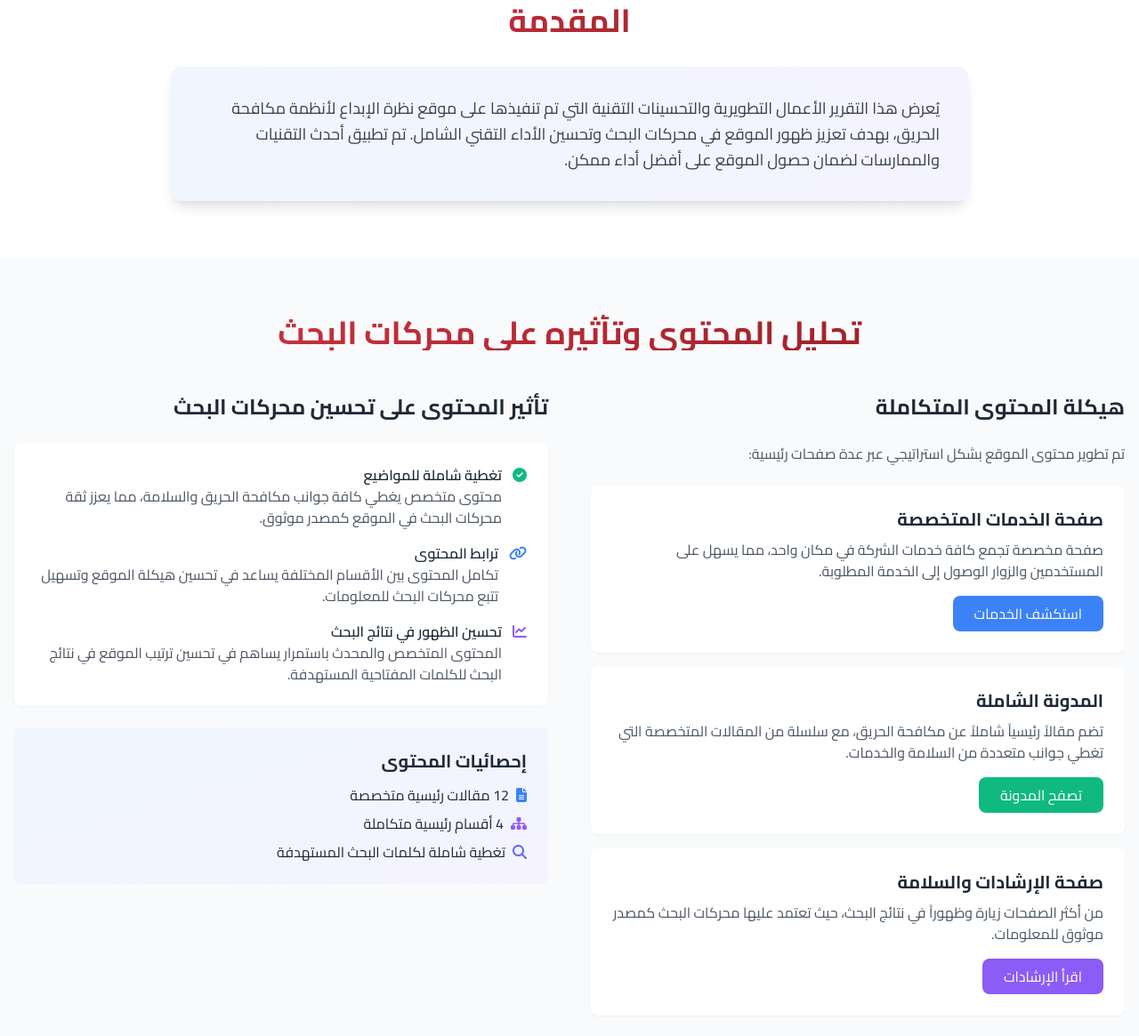
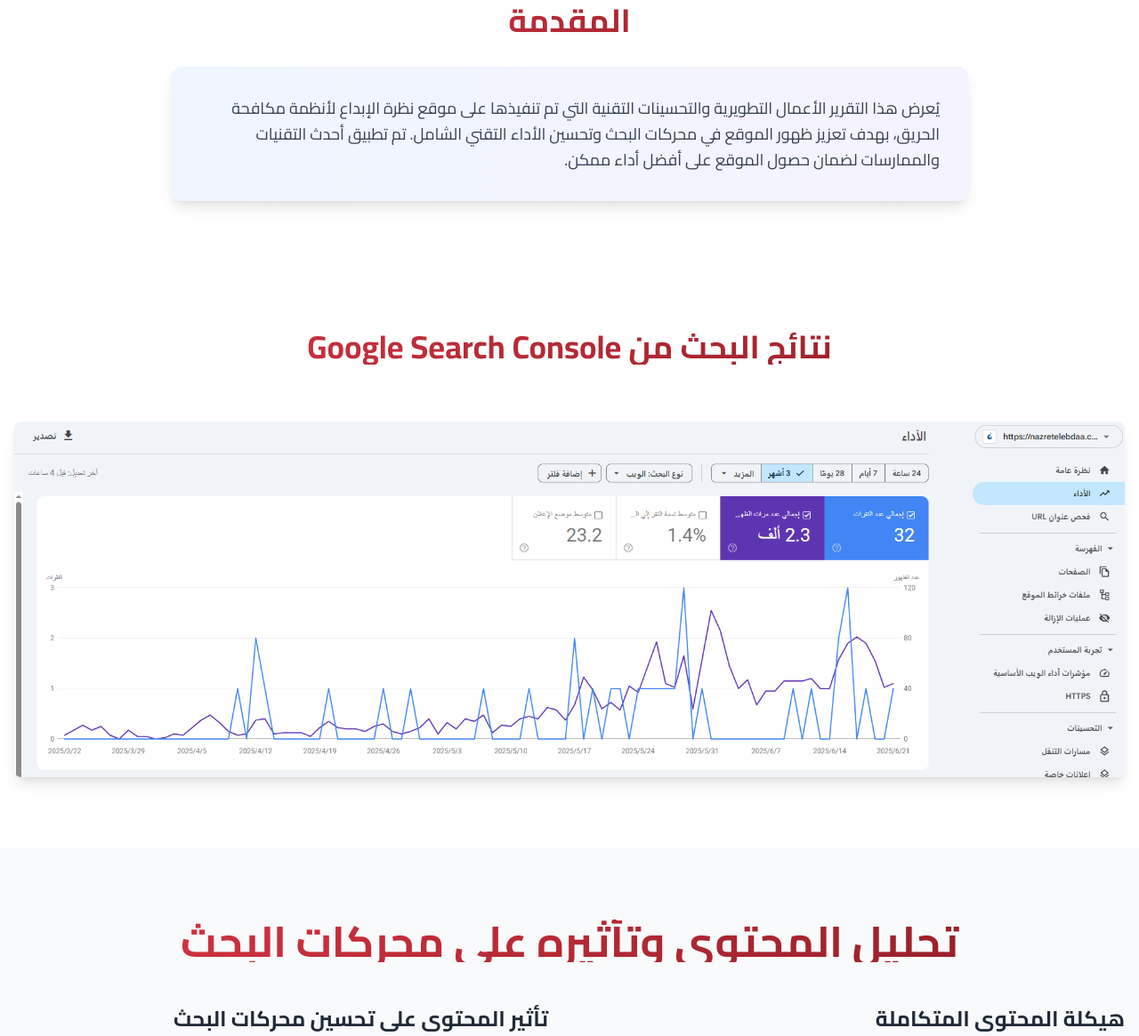
Before and after one commit to Yussef-Makhlouf/seo, a plain HTML site: page index.html in a window 1280 px wide. Shown: the part 463-1628 px from the top of the page at 89% size. Drawn offline with nearby package versions, Linux system fonts and the light colour scheme.

Commit message:
make a banner

```diff
--- a/index.html
+++ b/index.html
@@ -176,11 +176,19 @@
 </section>
 
 
+    <section id="google-search-console" class="py-20 bg-white ">
+        <div class="container mx-auto px-4">
+            <h3 class="text-4xl font-bold text-center mb-16 gradient-text">نتائج البحث من Google Search Console</h3>
+            <div class="sm:grid-cols-2 gap-6 mx-auto">
+                <a href="img/Screenshot (11).png" target="_blank"> <img src="img/7.png" alt="نتائج البحث من Google Search Console" class="w-full h-full object-contain rounded-lg shadow-lg m-auto mx-auto"></a>
+            </div>
+        </div>
+    </section>
 
 
-    <section id="content-analysis" class="py-16 bg-gray-50">
+    <section id="content-analysis" class="py-20 bg-gray-50">
         <div class="container mx-auto px-4">
-            <h3 class="text-4xl font-bold text-center mb-12 gradient-text">تحليل المحتوى وتأثيره على محركات البحث</h3>
+            <h3 class="text-5xl font-bold text-center mb-12 gradient-text">تحليل المحتوى وتأثيره على محركات البحث</h3>
 
             <div class="grid grid-cols-1 lg:grid-cols-2 gap-12">
                 <div class="space-y-6">
```
Also changed, not shown: img/7.png (added).
